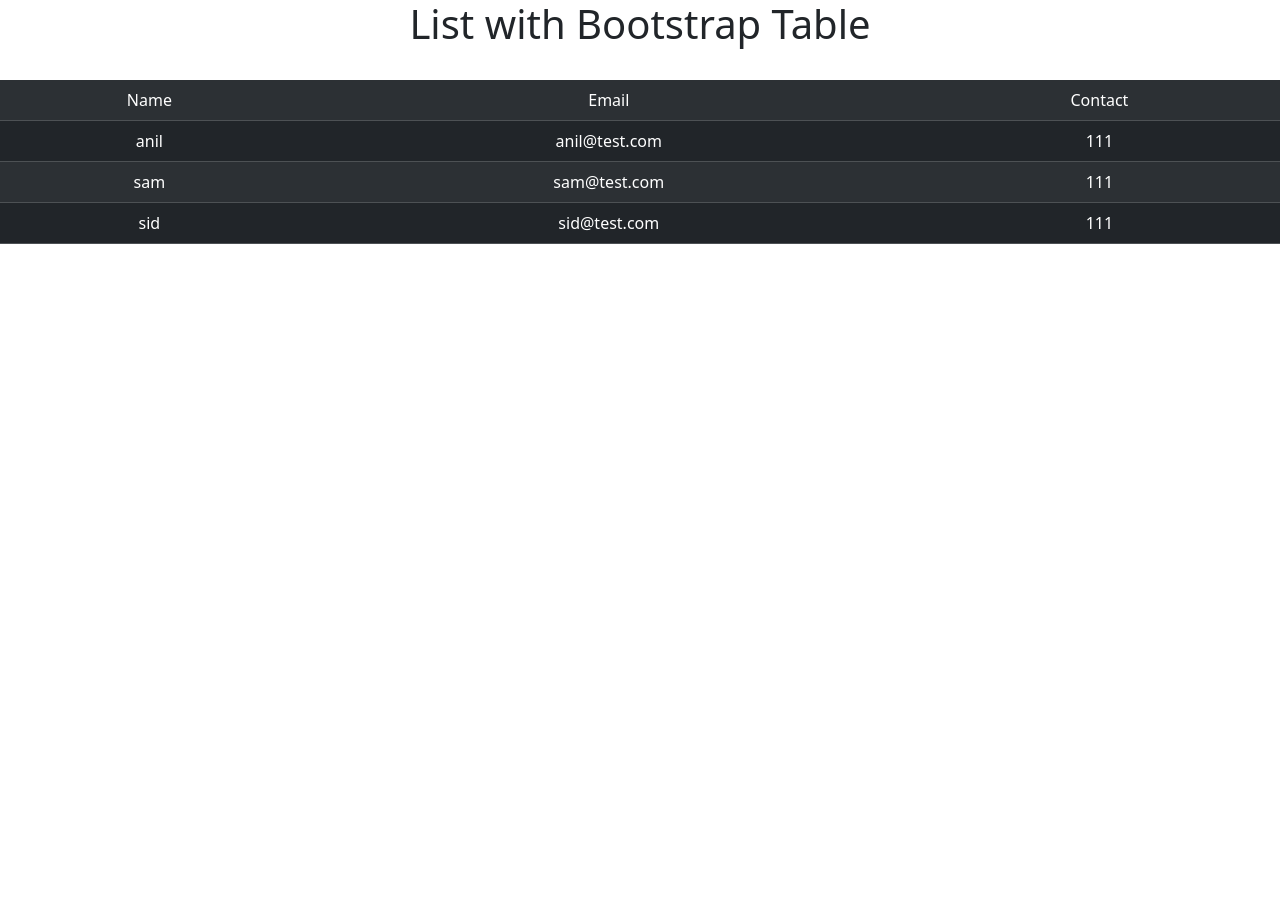
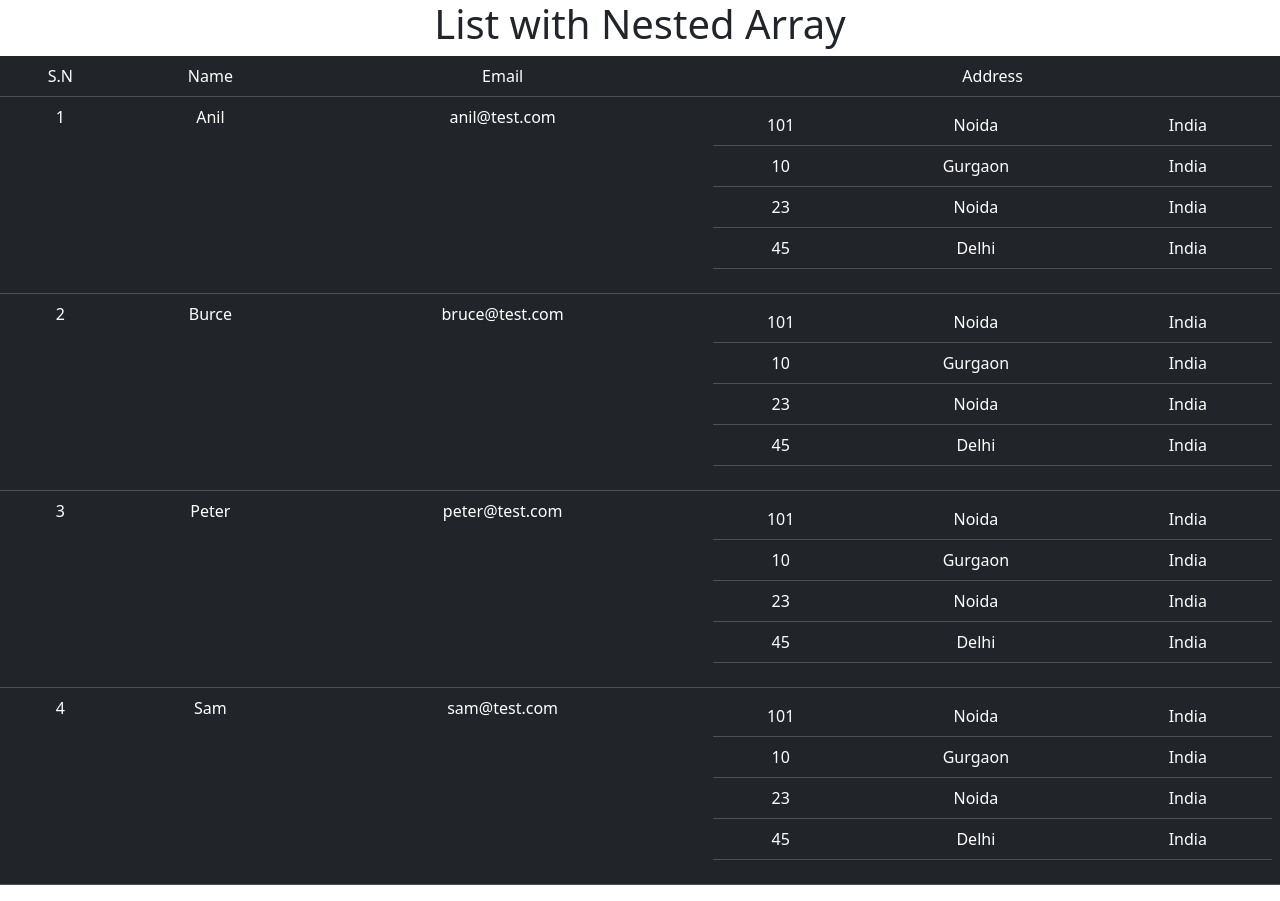
Before and after one commit to Deepakiit17/React_Tutorial, a React (Create React App) app: page / in a window 1280 px wide. Before the commit the page ends 800 px from the top, so only its background shows below. Built offline with nearby package versions, Linux system fonts and the light colour scheme.

Commit message:
List with Nested Array

```diff
--- a/src/App.js
+++ b/src/App.js
@@ -1,33 +1,80 @@
 import "./App.css";
+import React from "react";
 import { Table } from "react-bootstrap";
-
 function App() {
-  const students = [
-    { name: "anil", email: "anil@test.com", contact: 111 },
-    { name: "peter", email: "peter@test.com", contact: 222 },
-    { name: "sam", email: "sam@test.com", contact: 111 },
-    { name: "sid", email: "sid@test.com", contact: 111 },
+  const users = [
+    {
+      name: "Anil",
+      email: "anil@test.com",
+      address: [
+        { hm: "101", city: "Noida", country: "India" },
+        { hm: "10", city: "Gurgaon", country: "India" },
+        { hm: "23", city: "Noida", country: "India" },
+        { hm: "45", city: "Delhi", country: "India" },
+      ],
+    },
+    {
+      name: "Burce",
+      email: "bruce@test.com",
+      address: [
+        { hm: "101", city: "Noida", country: "India" },
+        { hm: "10", city: "Gurgaon", country: "India" },
+        { hm: "23", city: "Noida", country: "India" },
+        { hm: "45", city: "Delhi", country: "India" },
+      ],
+    },
+    {
+      name: "Peter",
+      email: "peter@test.com",
+      address: [
+        { hm: "101", city: "Noida", country: "India" },
+        { hm: "10", city: "Gurgaon", country: "India" },
+        { hm: "23", city: "Noida", country: "India" },
+        { hm: "45", city: "Delhi", country: "India" },
+      ],
+    },
+    {
+      name: "Sam",
+      email: "sam@test.com",
+      address: [
+        { hm: "101", city: "Noida", country: "India" },
+        { hm: "10", city: "Gurgaon", country: "India" },
+        { hm: "23", city: "Noida", country: "India" },
+        { hm: "45", city: "Delhi", country: "India" },
+      ],
+    },
   ];
   return (
     <div className="App">
-      <h1>List with Bootstrap Table</h1>
-      <br />
-      <Table striped variant="dark">
+      <h1>List with Nested Array</h1>
+      <Table variant="dark">
         <tbody>
           <tr>
+            <td>S.N</td>
             <td>Name</td>
             <td>Email</td>
-            <td>Contact</td>
+            <td>Address</td>
           </tr>
-          {students.map((data, i) =>
-            data.contact === 111 ? (
-              <tr key={i}>
-                <td>{data.name}</td>
-                <td>{data.email}</td>
-                <td>{data.contact}</td>
-              </tr>
-            ) : null
-          )}
+          {users.map((item, i) => (
+            <tr key={i}>
+              <td>{i + 1}</td>
+              <td>{item.name}</td>
+              <td>{item.email}</td>
+              <td>
+                <Table variant="dark">
+                  <tbody>
+                    {item.address.map((data) => (
+                      <tr>
+                        <td>{data.hm}</td>
+                        <td>{data.city}</td>
+                        <td>{data.country}</td>
+                      </tr>
+                    ))}
+                  </tbody>
+                </Table>
+              </td>
+            </tr>
+          ))}
         </tbody>
       </Table>
     </div>
```
